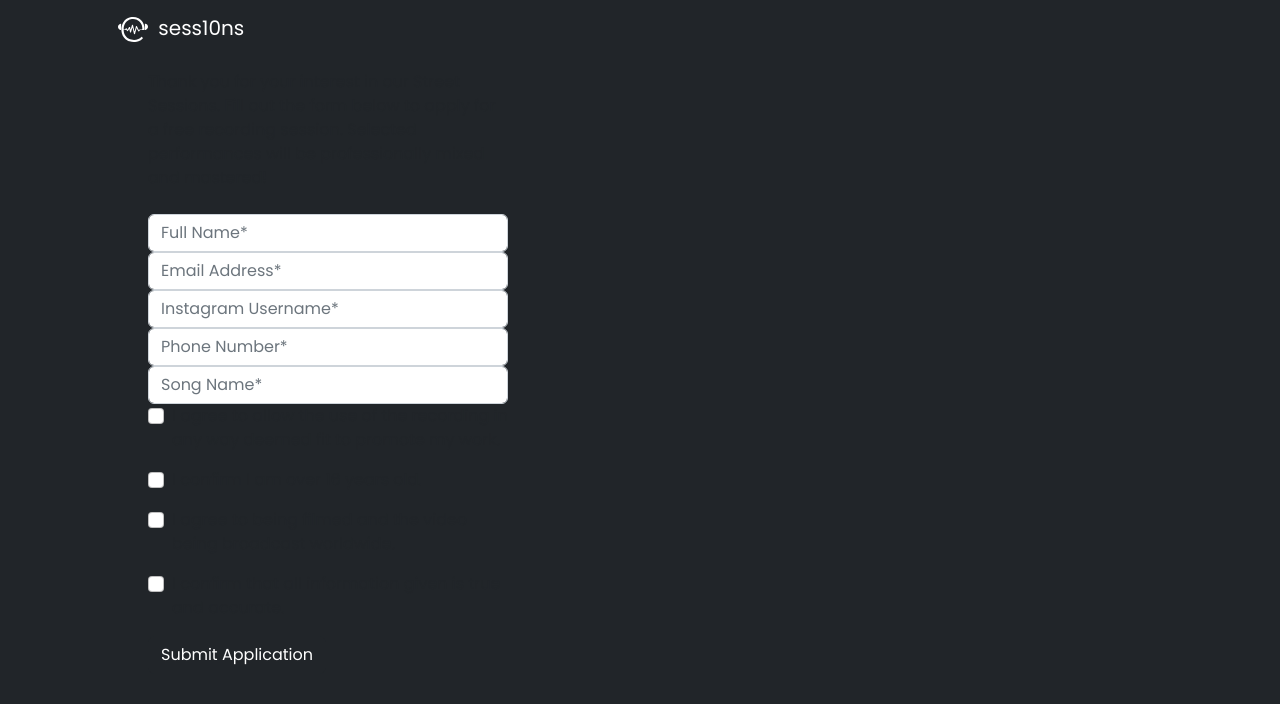
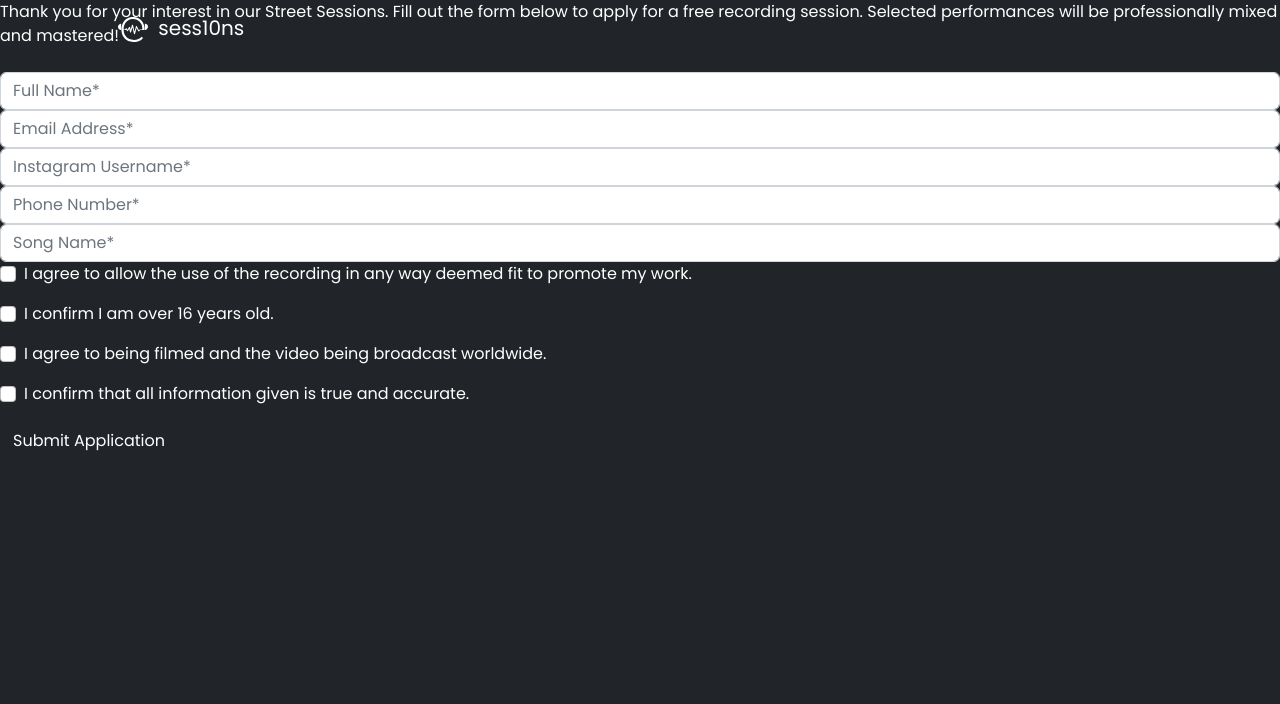
Before and after one commit to habeshahood/sess10ns.github.io, a Jekyll site: the page free.html, which Jekyll copies as it is, in a window 1280 px wide. Shown: the top 704 px of the page. Built offline with Jekyll 4.4.1, drawn with Linux system fonts in a browser that asks for light colours; nearby versions of some CDN libraries.

Commit message:
update
update

```diff
--- a/free.html
+++ b/free.html
@@ -35,7 +35,7 @@
       </div>
   </nav>
   </header>
-<body><style>
+<body>  <!-- <style>
   .container-custom {
     background-image : url('img/streetsession.jpg') no-repeat center center;
     background-size: cover;
@@ -47,11 +47,11 @@
     padding: 20px;
 
   }
-</style>
+</style> -->
 
 <div class="container-custom">
   <div class="form-container">
-    <p class="mb-4">Thank you for your interest in our Street Sessions. Fill out the form below to apply for a free recording session. Selected performances will be professionally mixed and mastered!</p>
+    <p class="mb-4" style="color: white;">Thank you for your interest in our Street Sessions. Fill out the form below to apply for a free recording session. Selected performances will be professionally mixed and mastered!</p>
 
     <form action="https://formspree.io/f/xoqgyngp" method="POST" enctype="multipart/form-data">
       <div class="form-group">
@@ -69,25 +69,26 @@
       <div class="form-group">
         <input class="form-control" type="text" name="songName" placeholder="Song Name*" required>
       </div>
-
       <div class="form-check mb-3">
         <input type="checkbox" class="form-check-input" name="rightsConsent" id="rightsConsent" required>
-        <label class="form-check-label" for="rightsConsent">I agree to allow the use of the recording in any way deemed fit to promote my work.</label>
+        <label class="form-check-label" for="rightsConsent" style="color: white;">I agree to allow the use of the recording in any way deemed fit to promote my work.</label>
       </div>
       <div class="form-check mb-3">
         <input type="checkbox" class="form-check-input" name="ageConfirmation" id="ageConfirmation" required>
-        <label class="form-check-label" for="ageConfirmation">I confirm I am over 16 years old.</label>
+        <label class="form-check-label" for="ageConfirmation" style="color: white;">I confirm I am over 16 years old.</label>
       </div>
       <div class="form-check mb-3">
         <input type="checkbox" class="form-check-input" name="broadcastConsent" required>
-        <label class="form-check-label" for="broadcastConsent">I agree to being filmed and the video being broadcast worldwide.</label>
+        <label class="form-check-label" for="broadcastConsent" style="color: white;">I agree to being filmed and the video being broadcast worldwide.</label>
       </div>
+
       <div class="form-check mb-3">
         <input type="checkbox" class="form-check-input" name="honestyCheck" required>
-        <label class="form-check-label" for="honestyCheck">I confirm that all information given is true and accurate.</label>
+        <label class="form-check-label" for="honestyCheck" style="color: white;">I confirm that all information given is true and accurate.</label>
       </div>
+
       <input class="btn btn-dark" type="submit" value="Submit Application">
-    </form>
-  </div>
-</div>
+      </form>
+      </div>
+    </div>
 </body>
```
